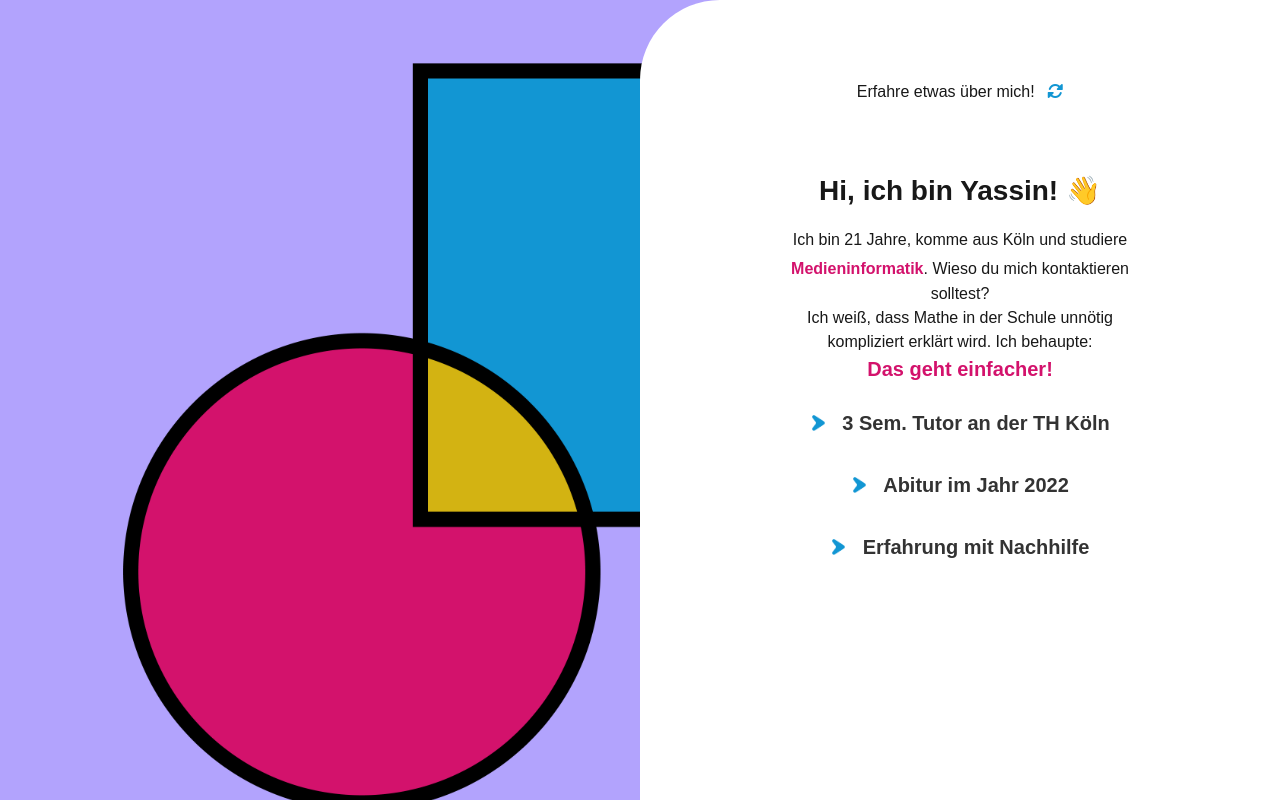
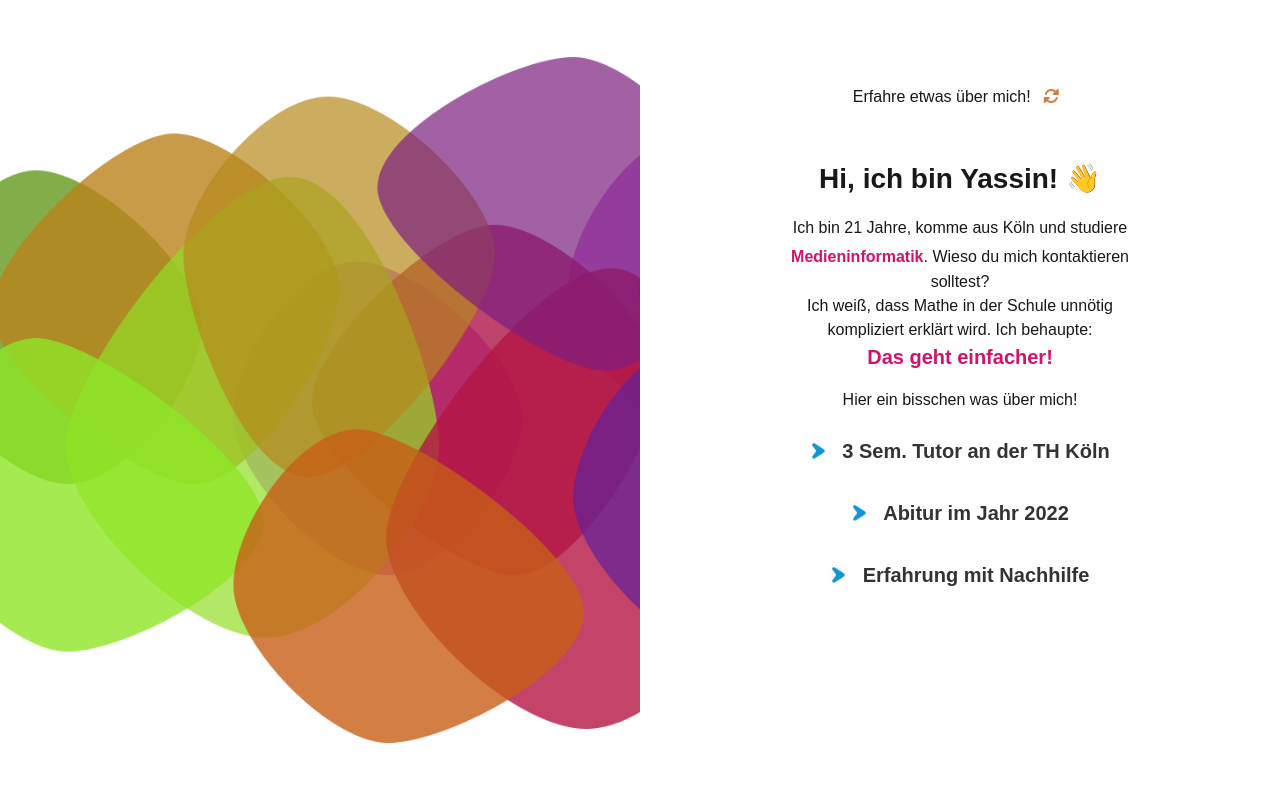
Before and after one commit to Yasabi04/twoandahalfx, a plain HTML site: page index.html in a window 1280 px wide. Both pictures are taken after a click on the icon 1051 px from the left and 91 px from the top of the page. Drawn offline with Linux system fonts and the light colour scheme.

Commit message:
Neues Background-Image und neue Farben anelegt

```diff
--- a/css/animation.css
+++ b/css/animation.css
@@ -13,10 +13,6 @@
     transition: transform 0.6s;
     transform-style: preserve-3d;
   }
-
-  /* .flip-card:hover .flip-card-inner {
-    transform: rotateY(180deg);
-  } */
 
   .flip-rotate{
     transform: rotateY(180deg);
@@ -45,7 +41,7 @@
     width: 120px;
     height: 18px;
     background:
-     linear-gradient(var(--highlight-color-gold) 0 0) 0/10% no-repeat
+     linear-gradient(var(--highlight-color-autumnbrown) 0 0) 0/10% no-repeat
      var(--highlight-color-blue);
     animation: l1 3s infinite linear;
   }
@@ -53,3 +49,16 @@
   @keyframes l1 {
       100% {background-size:100%}
   }
+
+  .spin{
+    animation: spin 0.4s linear;
+  }
+
+  @keyframes spin {
+    from {
+      transform: rotate(0deg);
+    }
+    to {
+      transform: rotate(180deg);
+    }
+  }
--- a/css/main.css
+++ b/css/main.css
@@ -18,16 +18,16 @@
         max-width: 70%;
         text-align: center;
         i{
-            padding-left: 0.5rem;
+            padding: 0.5rem;
         }
         :hover{
-            color: var(--highlight-color-magenta);
+            color: var(--highlight-color-winered);
         }
     }
     .me{
         span{
             i{
-                color: var(--highlight-color-blue);
+                color: var(--highlight-color-autumnbrown);
             }
         }
     }
@@ -60,11 +60,11 @@
         outline: none;
     }
     input:invalid, textarea:invalid{
-        border: 0.25rem solid var(--highlight-color-magenta);
+        border: 0.25rem solid var(--highlight-color-winered);
         position: relative;
     }
     input:valid, textarea:valid{
-        border: 0.25rem solid var(--highlight-color-blue);
+        border: 0.25rem solid var(--highlight-color-lightgreen);
     }
     button{
         padding: 0.5rem;
@@ -78,8 +78,8 @@
     button:hover{
         padding: 0.5rem;
         margin: 0.5rem;
-        border: 1px solid var(--highlight-color-blue);
-        background-color: var(--highlight-color-blue);
+        border: 1px solid var(--highlight-color-autumnbrown);
+        background-color: var(--highlight-color-autumnbrown);
         color: var(--secondary-color);
         cursor: pointer;
         position: relative;
--- a/css/root.css
+++ b/css/root.css
@@ -1,7 +1,7 @@
 *{
     font-size: 16px;
     font-family: 'Oswald', sans-serif;
-    color: #333;
+    color: var(--font-color);
     line-height: 1.5;
     margin: 0;
     padding: 0;
@@ -9,7 +9,8 @@
 }
 
 body{
-    background-image: url('../img/V1.0.png');
+    /* background-image: url('../img/V1.0.png'); */
+    background-image: url('../img/COLORFULL_BACKGROUND.png');
     background-size: cover;
     background-position: center;
     font-size: 1rem;
@@ -22,4 +23,7 @@ body{
     --highlight-color-magenta: #d3126c;
     --highlight-color-gold: #d3b312;
     --highlight-color-blue: #1296d3;
+    --highlight-color-lightgreen: #a5ea51;
+    --highlight-color-winered: #b61e4c;
+    --highlight-color-autumnbrown: #d37e45;
 }
--- a/index.html
+++ b/index.html
@@ -34,6 +34,7 @@
                         <h1 class = "bigHeadliner">Hi, ich bin Yassin! 👋</h1>
                         <p>Ich bin 21 Jahre, komme aus Köln und studiere <span class = "highlightReason"><a href="https://www.medieninformatik.th-koeln.de/">Medieninformatik</a></span>.
                             Wieso du mich kontaktieren solltest?<br>Ich weiß, dass Mathe in der Schule unnötig kompliziert erklärt wird. Ich behaupte: <br><span class = "highlightReason">Das geht einfacher!</span></p>
+                        <p>Hier ein bisschen was über mich!</p>
                         <ul class  = "reasons">
                             <li>3 Sem. Tutor an der TH Köln</li>
                             <li>Abitur im Jahr 2022</li>
--- a/scripts/main.js
+++ b/scripts/main.js
@@ -1,12 +1,12 @@
 document.addEventListener('DOMContentLoaded', () => {
     const rotate = document.querySelector('.fa-rotate');
     const flip = document.querySelector('.flip-card .flip-card-inner');
-    const directingText = document.querySelector('.me');
-
+    const toSpin = document.querySelector('.fa-rotate');
     const submitButton = document.querySelector('.submitButton');
 
     rotate.addEventListener('click', () => {
         flip.classList.toggle('flip-rotate');
+        toSpin.classList.toggle('spin');
     });
 
     submitButton.addEventListener('click', () => {
@@ -21,7 +21,6 @@ document.addEventListener('DOMContentLoaded', () => {
             submitButton.innerHTML = `
                 <div class="loader"></div>
             `;
-            console.log('Geaddet')
         }
     });
 });
```
Also changed, not shown: img/COLORFULL_BACKGROUND.png (added).
